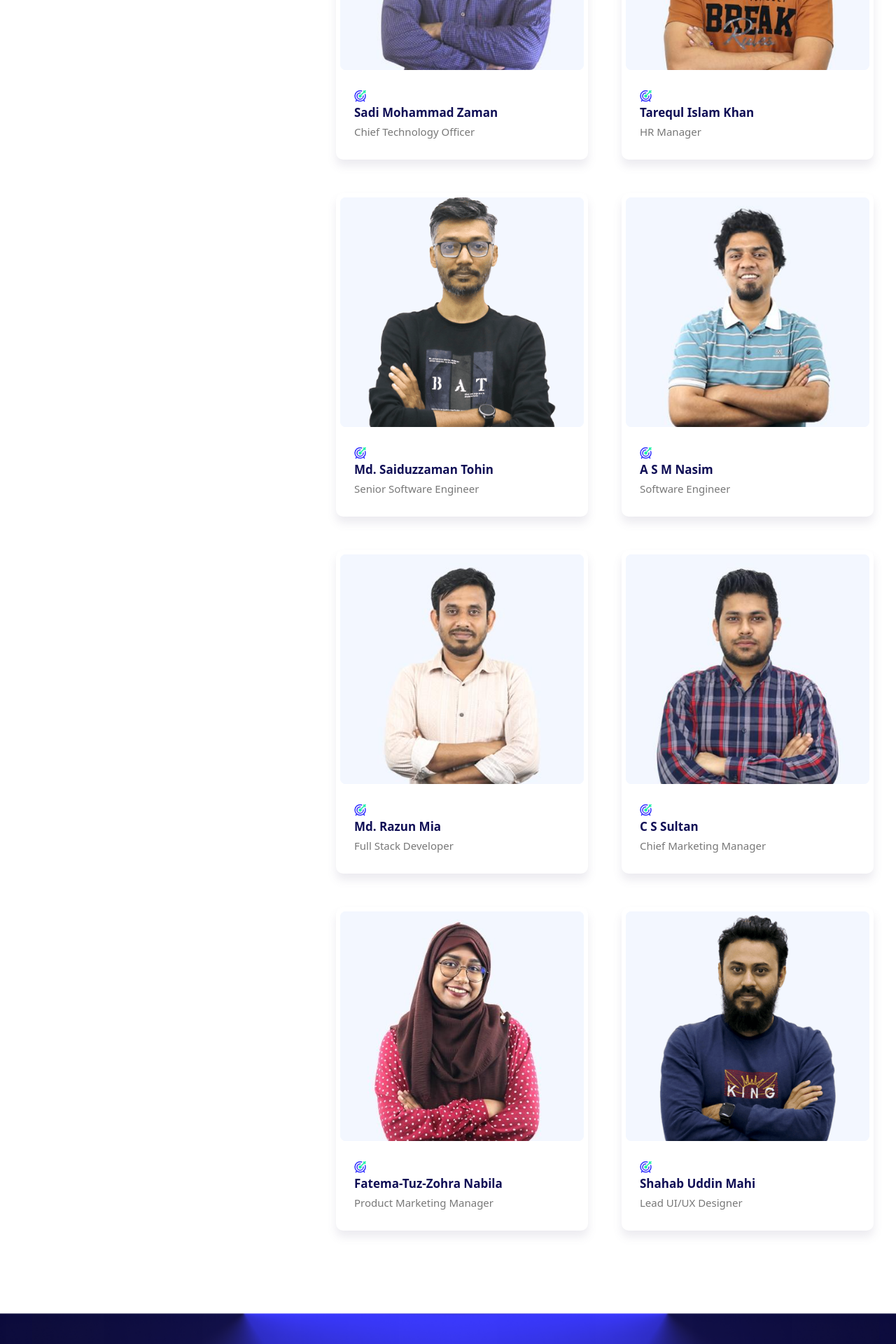
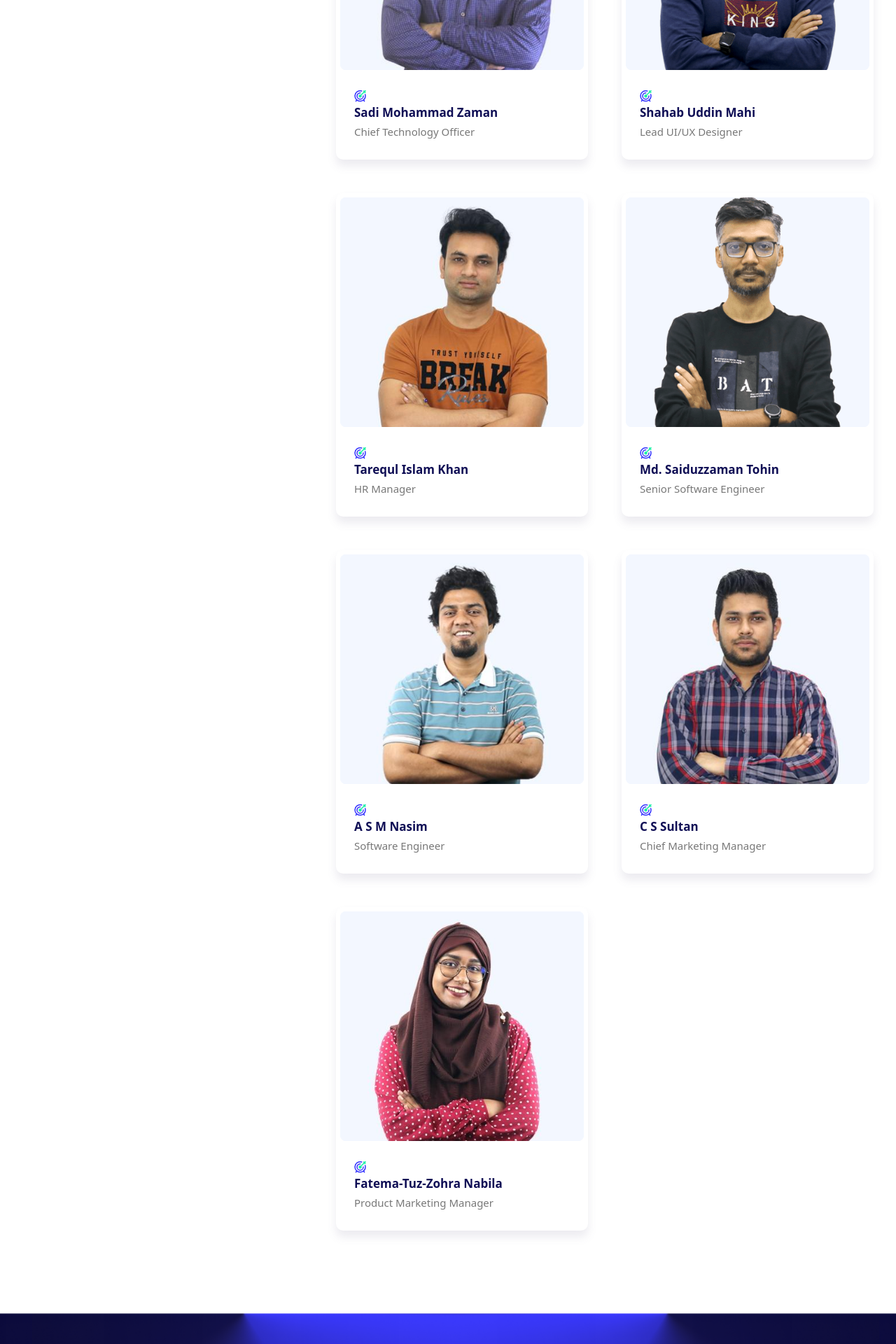
Before and after one commit to CODEREXLTD/Linno-website, a Next.js app: page /about in a window 1280 px wide. Shown: the part 4080-6000 px from the top of the page at 70% size. Built offline with nearby package versions, Linux system fonts and the light colour scheme.

Commit message:
enhanced the members of leadership

```diff
--- a/src/app/about/components/AboutTeam.jsx
+++ b/src/app/about/components/AboutTeam.jsx
@@ -37,6 +37,14 @@ const AboutTeam = () => {
             icon: '/images/img_lucide_lab_target_arrow.svg',
         },
         {
+            id: 21,
+            name: 'Shahab Uddin Mahi',
+            position: 'Lead UI/UX Designer',
+            department: ['product', 'leadership'],
+            image: '/images/mahi.png',
+            icon: '/images/img_uim_layer_group.svg',
+        },
+        {
             id: 5,
             name: 'Tarequl Islam Khan',
             position: 'HR Manager',
@@ -64,7 +72,7 @@ const AboutTeam = () => {
             id: 8,
             name: 'Md. Razun Mia',
             position: 'Full Stack Developer',
-            department: ['engineering', 'leadership'],
+            department: ['engineering'],
             image: '/images/razun.jpeg',
             icon: '/images/img_lucide_lab_target_arrow.svg',
         },
@@ -163,14 +171,6 @@ const AboutTeam = () => {
             department: 'marketing',
             image: '/images/mahir.jpeg',
             icon: '/images/img_lucide_lab_target_arrow.svg',
-        },
-        {
-            id: 21,
-            name: 'Shahab Uddin Mahi',
-            position: 'Lead UI/UX Designer',
-            department: ['product', 'leadership'],
-            image: '/images/mahi.png',
-            icon: '/images/img_uim_layer_group.svg',
         },
         {
             id: 22,
```
